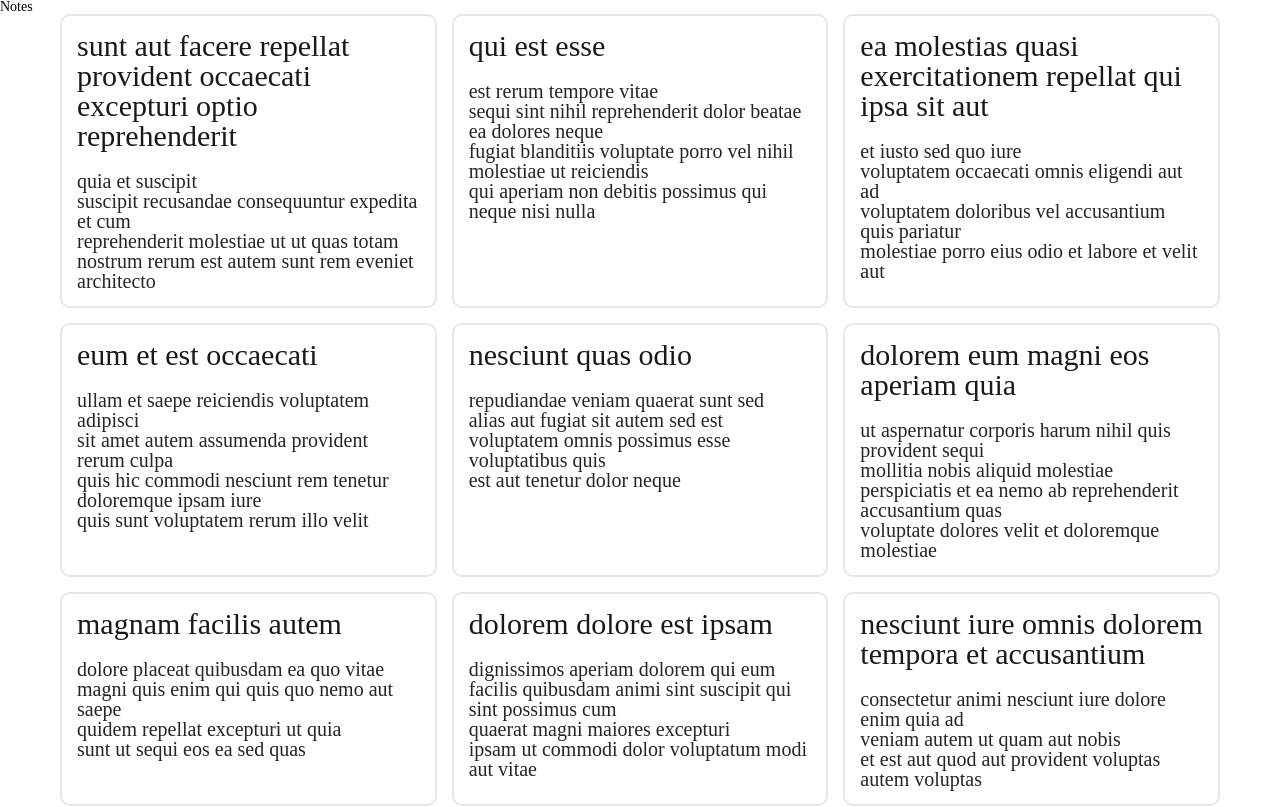
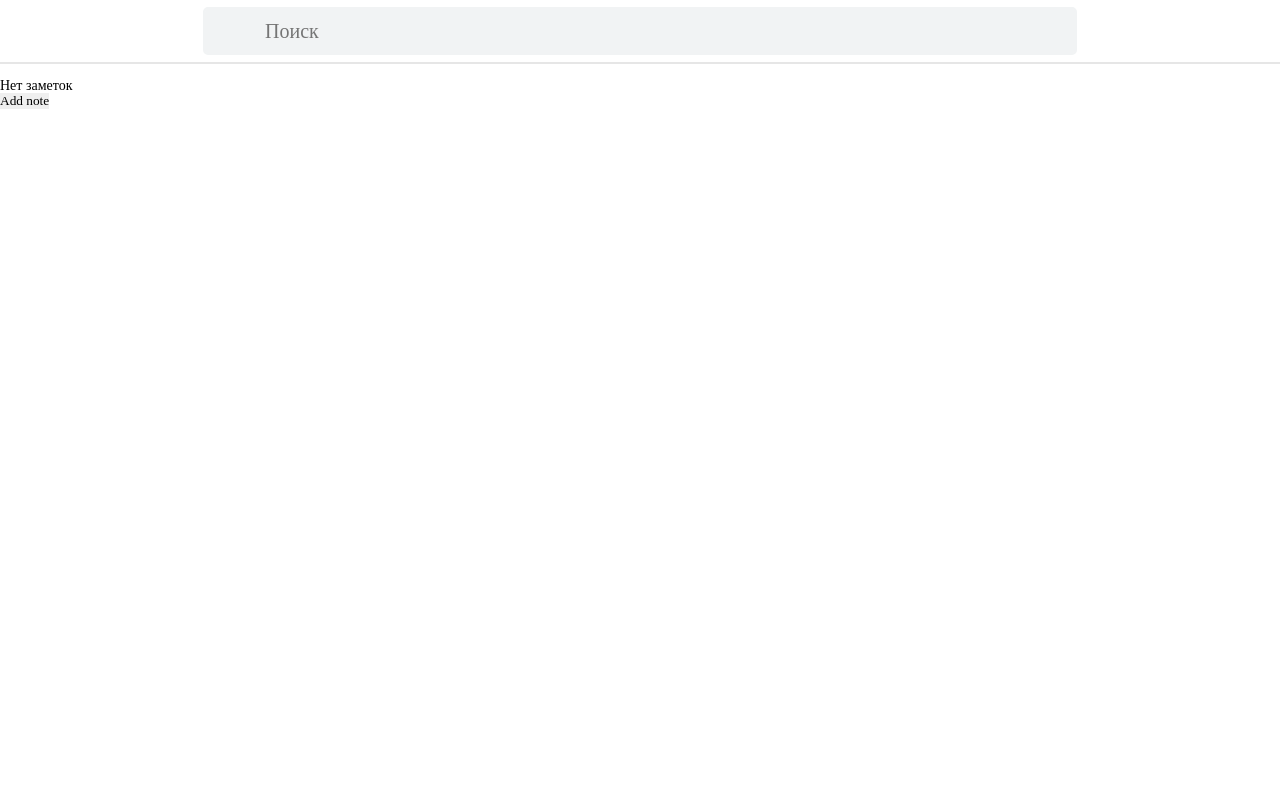
Before and after one commit to espltdalexi600/notes, a React (Create React App) app: page / in a window 1280 px wide. Shown: the top 807 px of the page. Built offline with nearby package versions, Linux system fonts and the light colour scheme.

Commit message:
Add search form. Add storage of notes in LocalStorage.

```diff
--- a/src/App.jsx
+++ b/src/App.jsx
@@ -1,85 +1,26 @@
-import React, { useState } from 'react'
+import React, { useState, useEffect } from 'react'
 import NoteList from './components/NoteList/NoteList'
 import NewNote from './components/NewNote/NewNote'
-
+import SearchForm from './components/SearchForm/SearchForm'
 import './App.scss'
 
 function App() {
-  const [notes, setNotes] = useState([
-    {
-      userId: 1,
-      id: 1,
-      title:
-        'sunt aut facere repellat provident occaecati excepturi optio reprehenderit',
-      body:
-        'quia et suscipit\nsuscipit recusandae consequuntur expedita et cum\nreprehenderit molestiae ut ut quas totam\nnostrum rerum est autem sunt rem eveniet architecto',
-    },
-    {
-      userId: 1,
-      id: 2,
-      title: 'qui est esse',
-      body:
-        'est rerum tempore vitae\nsequi sint nihil reprehenderit dolor beatae ea dolores neque\nfugiat blanditiis voluptate porro vel nihil molestiae ut reiciendis\nqui aperiam non debitis possimus qui neque nisi nulla',
-    },
-    {
-      userId: 1,
-      id: 3,
-      title: 'ea molestias quasi exercitationem repellat qui ipsa sit aut',
-      body:
-        'et iusto sed quo iure\nvoluptatem occaecati omnis eligendi aut ad\nvoluptatem doloribus vel accusantium quis pariatur\nmolestiae porro eius odio et labore et velit aut',
-    },
-    {
-      userId: 1,
-      id: 4,
-      title: 'eum et est occaecati',
-      body:
-        'ullam et saepe reiciendis voluptatem adipisci\nsit amet autem assumenda provident rerum culpa\nquis hic commodi nesciunt rem tenetur doloremque ipsam iure\nquis sunt voluptatem rerum illo velit',
-    },
-    {
-      userId: 1,
-      id: 5,
-      title: 'nesciunt quas odio',
-      body:
-        'repudiandae veniam quaerat sunt sed\nalias aut fugiat sit autem sed est\nvoluptatem omnis possimus esse voluptatibus quis\nest aut tenetur dolor neque',
-    },
-    {
-      userId: 1,
-      id: 6,
-      title: 'dolorem eum magni eos aperiam quia',
-      body:
-        'ut aspernatur corporis harum nihil quis provident sequi\nmollitia nobis aliquid molestiae\nperspiciatis et ea nemo ab reprehenderit accusantium quas\nvoluptate dolores velit et doloremque molestiae',
-    },
-    {
-      userId: 1,
-      id: 7,
-      title: 'magnam facilis autem',
-      body:
-        'dolore placeat quibusdam ea quo vitae\nmagni quis enim qui quis quo nemo aut saepe\nquidem repellat excepturi ut quia\nsunt ut sequi eos ea sed quas',
-    },
-    {
-      userId: 1,
-      id: 8,
-      title: 'dolorem dolore est ipsam',
-      body:
-        'dignissimos aperiam dolorem qui eum\nfacilis quibusdam animi sint suscipit qui sint possimus cum\nquaerat magni maiores excepturi\nipsam ut commodi dolor voluptatum modi aut vitae',
-    },
-    {
-      userId: 1,
-      id: 9,
-      title: 'nesciunt iure omnis dolorem tempora et accusantium',
-      body:
-        'consectetur animi nesciunt iure dolore\nenim quia ad\nveniam autem ut quam aut nobis\net est aut quod aut provident voluptas autem voluptas',
-    },
-    {
-      userId: 1,
-      id: 10,
-      title: 'optio molestias id quia eum',
-      body:
-        'quo et expedita modi cum officia vel magni\ndoloribus qui repudiandae\nvero nisi sit\nquos veniam quod sed accusamus veritatis error',
-    },
-  ])
+  const [notes, setNotes] = useState([])
 
-  const [note, setNote] = useState({ userId: '', id: '', title: '', body: '' })
+  const [note, setNote] = useState({
+    id: '',
+    title: '',
+    body: '',
+    dateOfChange: '',
+  })
+
+  useEffect(() => {
+    setNotes(JSON.parse(localStorage.getItem('notes')) || [])
+  }, [])
+
+  useEffect(() => {
+    localStorage.setItem('notes', JSON.stringify(notes))
+  }, [notes])
 
   function setTitle(e) {
     setNote({ ...note, title: e.target.value })
@@ -93,22 +34,33 @@ function App() {
     if (note.id) {
       setNote(note)
     } else {
-      setNote({ userId: '', id: Date.now(), title: '', body: '' })
+      setNote({
+        id: Date.now(),
+        title: '',
+        body: '',
+        dateOfChange: '',
+        dateOfView: '',
+      })
     }
   }
 
   function addNote() {
     let result = notes.find((item) => item.id === note.id)
+    const date = new Date()
 
     if (result) {
       setNotes(
         notes.map((item) => {
           if (item.id === note.id) {
             return {
-              userId: item.userId,
               id: item.id,
-              title: note.title,
-              body: note.body,
+              title: note.title.trim(),
+              body: note.body.trim(),
+              dateOfChange:
+                item.title !== note.title || item.body !== note.body
+                  ? date
+                  : item.dateOfChange,
+              dateOfView: date,
             }
           } else {
             return item
@@ -116,15 +68,21 @@ function App() {
         }),
       )
     } else {
-      setNotes([...notes, note])
+      setNotes([...notes, { ...note, dateOfChange: date, dateOfView: date }])
     }
-    setNote({ userId: '', id: '', title: '', body: '' })
+    setNote({ id: '', title: '', body: '', dateOfChange: '', dateOfView: '' })
   }
 
   return (
     <div className="App">
-      <header className="App-header"></header>
-      <NoteList notes={notes} openNote={openNote} />
+      <header className="App__header">
+        <SearchForm />
+      </header>
+      {notes.length ? (
+        <NoteList notes={notes} openNote={openNote} />
+      ) : (
+        <h2>Нет заметок</h2>
+      )}
       {note.id && (
         <NewNote
           note={note}
--- a/src/App.scss
+++ b/src/App.scss
@@ -0,0 +1,8 @@
+.App__header {
+  align-items: center;
+  border-bottom: 2px solid rgb(230, 230, 230);
+  display: flex;
+  height: 64px;
+  justify-content: center;
+  margin-bottom: 15px;
+}
--- a/src/components/NewNote/NewNote.jsx
+++ b/src/components/NewNote/NewNote.jsx
@@ -7,22 +7,15 @@ function NewNote({ note, addNote, setTitle, setBody }) {
 
   useEffect(() => {
     resizeTextarea(titleRef.current)
+  }, [note.title])
+
+  useEffect(() => {
     resizeTextarea(bodyRef.current)
-  }, [])
+  }, [note.body])
 
   function closeNote(e) {
     if (e.target.className !== 'NewNote') return
     addNote()
-  }
-
-  function changeTitle(e) {
-    setTitle(e)
-    resizeTextarea(e.target)
-  }
-
-  function changeBody(e) {
-    setBody(e)
-    resizeTextarea(e.target)
   }
 
   function resizeTextarea(elem) {
@@ -41,15 +34,15 @@ function NewNote({ note, addNote, setTitle, setBody }) {
           <textarea
             ref={titleRef}
             className="NewNote__title"
-            onChange={changeTitle}
+            onChange={(e) => setTitle(e)}
             placeholder="Введите заголовок"
             value={note.title}
           ></textarea>
           <textarea
-            autoFocus
+            autoFocus={note.body === '' ? true : false}
             ref={bodyRef}
             className="NewNote__body"
-            onChange={changeBody}
+            onChange={(e) => setBody(e)}
             placeholder="Текст заметки"
             value={note.body}
           ></textarea>
--- a/src/components/NewNote/NewNote.scss
+++ b/src/components/NewNote/NewNote.scss
@@ -12,35 +12,36 @@
   &__wrapper {
     background-color: rgb(255, 255, 255);
     border-radius: 10px;
+    color: rgb(32, 33, 36);
     padding: 15px;
     width: 500px;
   }
 
   &__form {
     max-height: 70vh;
+    min-height: 300px;
     overflow: auto;
 
     &::-webkit-scrollbar {
-      background-color: #f9f9fd;
+      background-color: rgb(255, 255, 255);
       width: 5px;
     }
 
     &::-webkit-scrollbar-thumb {
-      background-color: #223c50;
+      background-color: rgb(224, 224, 224);
       border-radius: 2px;
     }
 
     & textarea {
       display: block;
       outline: none;
-      overflow: auto;
+      overflow: hidden;
       resize: none;
       width: 100%;
     }
   }
 
   &__title {
-    color: rgb(25, 25, 25);
     font-size: 30px;
     line-height: 32px;
     margin-bottom: 20px;
@@ -51,7 +52,6 @@
   }
 
   &__body {
-    color: rgb(37, 37, 37);
     font-size: 20px;
     line-height: 24px;
   }
--- a/src/components/Note/Note.jsx
+++ b/src/components/Note/Note.jsx
@@ -4,8 +4,11 @@ import './Note.scss'
 function Note({ note, openNote }) {
   return (
     <article onClick={() => openNote(note)} className="Note">
-      {note.title.trim() && <h2 className="Note__title">{note.title}</h2>}
-      {note.body.trim() && <p className="Note__body">{note.body}</p>}
+      {note.title && <h2 className="Note__title">{note.title}</h2>}
+      {note.body && <p className="Note__body">{note.body}</p>}
+      {note.title === '' && note.body === '' && (
+        <h2 className="Note__message">Пустая заметка</h2>
+      )}
     </article>
   )
 }
--- a/src/components/Note/Note.scss
+++ b/src/components/Note/Note.scss
@@ -1,24 +1,28 @@
 .Note {
-  border: 2px solid rgb(230, 230, 230);
+  color: rgb(32, 33, 36);
+  border: 2px solid rgb(224, 224, 224);
   border-radius: 10px;
   max-height: 500px;
   overflow: hidden;
   padding: 15px;
 
   &:hover {
-    box-shadow: 0 0 5px 2px rgb(230, 230, 230);
+    box-shadow: 0 0 5px 2px rgb(224, 224, 224);
   }
 
   &__title {
-    color: rgb(25, 25, 25);
     font-size: 30px;
     margin-bottom: 20px;
     white-space: pre-wrap;
   }
 
   &__body {
-    color: rgb(37, 37, 37);
     font-size: 20px;
     white-space: pre-wrap;
   }
+
+  &__message {
+    color: rgb(128, 134, 139);
+    font-size: 30px;
+  }
 }
--- a/src/components/NoteList/NoteList.jsx
+++ b/src/components/NoteList/NoteList.jsx
@@ -6,7 +6,6 @@ import './NoteList.scss'
 function NoteList({ notes, openNote }) {
   return (
     <div>
-      <h1>Notes</h1>
       <main className="NoteList">
         {notes.map((note) => (
           <Note key={note.id} note={note} openNote={openNote} />
--- /dev/null
+++ b/src/components/SearchForm/SearchForm.jsx
@@ -0,0 +1,20 @@
+import React, { useState } from 'react'
+import './SearchForm.scss'
+
+function SearchForm() {
+  let [focusForm, setfocusForm] = useState(false)
+
+  return (
+    <form className={focusForm ? 'SearchForm SearchForm--focus' : 'SearchForm'}>
+      <input
+        onFocus={() => setfocusForm(true)}
+        onBlur={() => setfocusForm(false)}
+        placeholder="Поиск"
+        className="SearchForm__input"
+        type="text"
+      />
+    </form>
+  )
+}
+
+export default SearchForm
--- /dev/null
+++ b/src/components/SearchForm/SearchForm.scss
@@ -0,0 +1,21 @@
+.SearchForm {
+  align-items: center;
+  background-color: rgb(241, 243, 244);
+  border: 2px solid rgb(241, 243, 244);
+  border-radius: 5px;
+  display: flex;
+  height: 48px;
+  padding: 0 60px;
+
+  &--focus {
+    background-color: rgb(255, 255, 255);
+    box-shadow: 0 0 5px 2px rgb(241, 243, 244);
+  }
+
+  &__input {
+    background-color: rgba(0, 0, 0, 0);
+    font-size: 20px;
+    outline: none;
+    width: 750px;
+  }
+}
```
